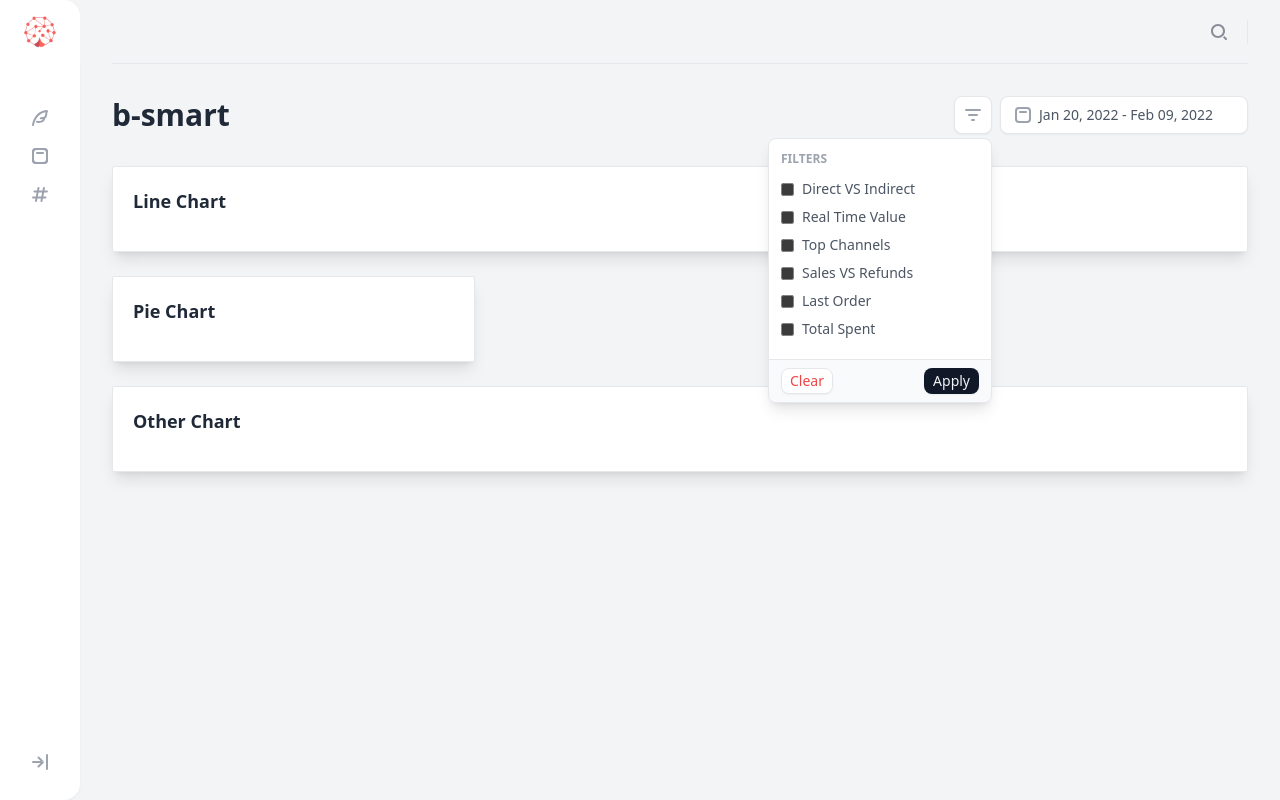
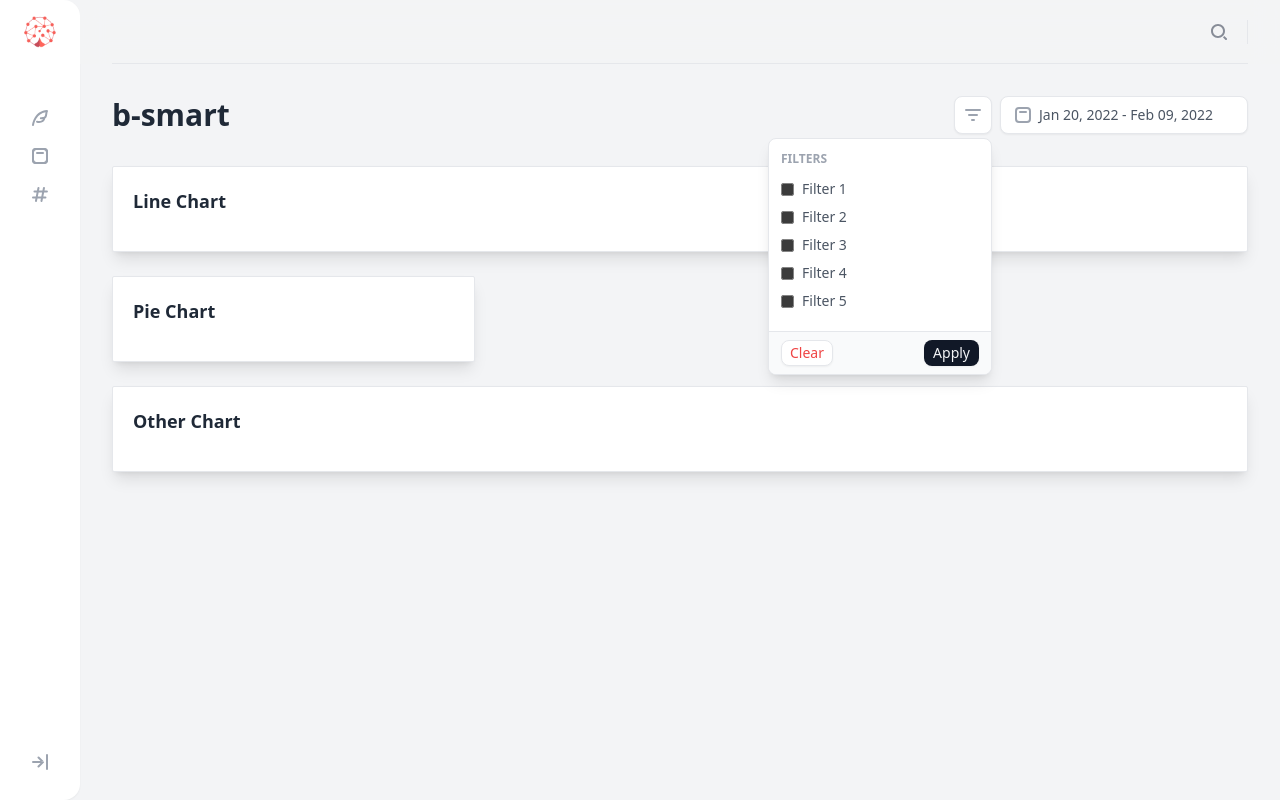
Before and after one commit to b-rayZ-b-box/b-box-dashboard, a React (Vite) app: page / in a window 1280 px wide. Both pictures are taken after a click on the button "Filter". Built offline with nearby package versions, Linux system fonts and the light colour scheme.

Commit message:
filter small fix

```diff
--- a/src/components/layout/filter/DropdownFilter.tsx
+++ b/src/components/layout/filter/DropdownFilter.tsx
@@ -70,37 +70,31 @@ function DropdownFilter({ align }: DropdownFilterProps) {
             <li className="py-1 px-3">
               <label className="flex items-center">
                 <input type="checkbox" className="form-checkbox" />
-                <span className="text-sm font-medium ml-2">Direct VS Indirect</span>
+                <span className="text-sm font-medium ml-2">Filter 1</span>
               </label>
             </li>
             <li className="py-1 px-3">
               <label className="flex items-center">
                 <input type="checkbox" className="form-checkbox" />
-                <span className="text-sm font-medium ml-2">Real Time Value</span>
+                <span className="text-sm font-medium ml-2">Filter 2</span>
               </label>
             </li>
             <li className="py-1 px-3">
               <label className="flex items-center">
                 <input type="checkbox" className="form-checkbox" />
-                <span className="text-sm font-medium ml-2">Top Channels</span>
+                <span className="text-sm font-medium ml-2">Filter 3</span>
               </label>
             </li>
             <li className="py-1 px-3">
               <label className="flex items-center">
                 <input type="checkbox" className="form-checkbox" />
-                <span className="text-sm font-medium ml-2">Sales VS Refunds</span>
+                <span className="text-sm font-medium ml-2">Filter 4</span>
               </label>
             </li>
             <li className="py-1 px-3">
               <label className="flex items-center">
                 <input type="checkbox" className="form-checkbox" />
-                <span className="text-sm font-medium ml-2">Last Order</span>
-              </label>
-            </li>
-            <li className="py-1 px-3">
-              <label className="flex items-center">
-                <input type="checkbox" className="form-checkbox" />
-                <span className="text-sm font-medium ml-2">Total Spent</span>
+                <span className="text-sm font-medium ml-2">Filter 5</span>
               </label>
             </li>
           </ul>
```
